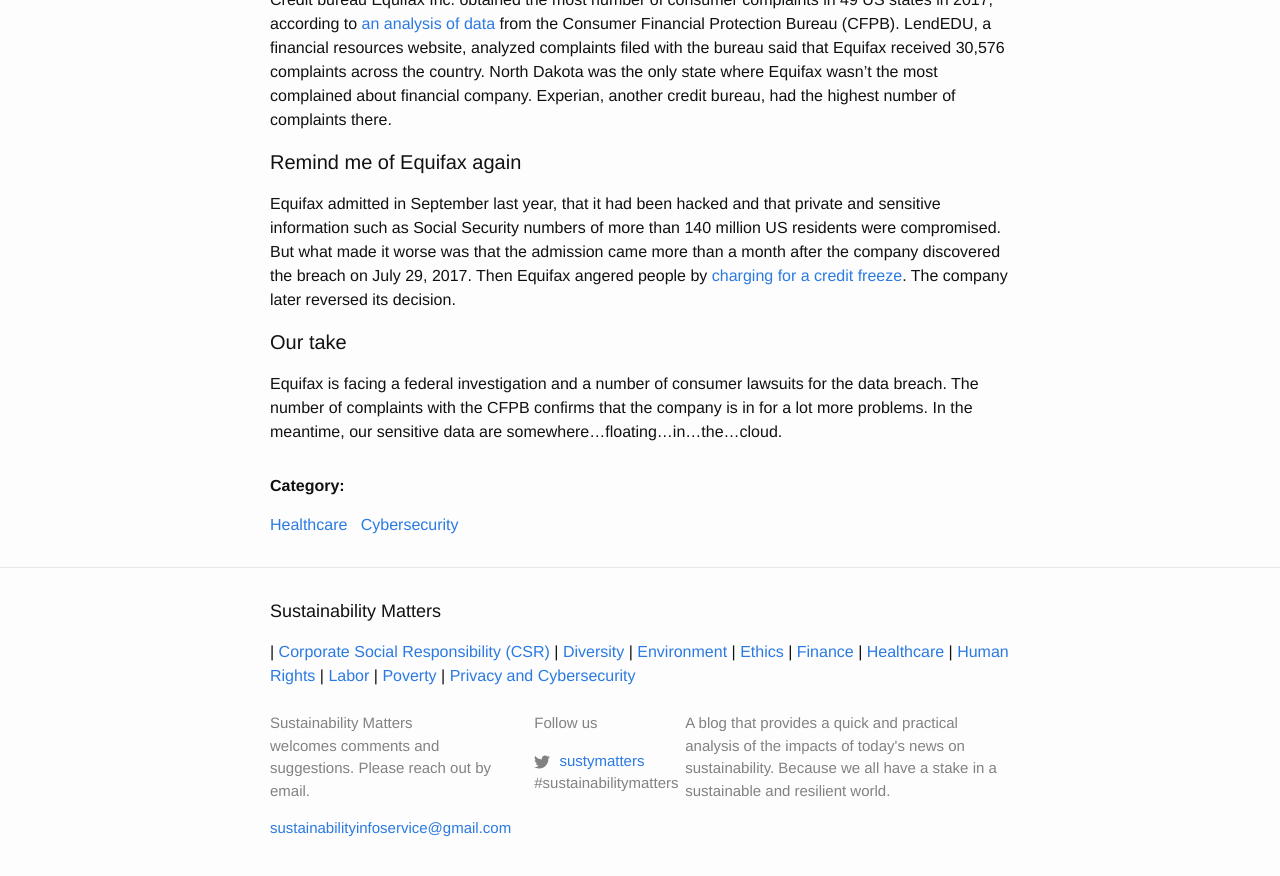
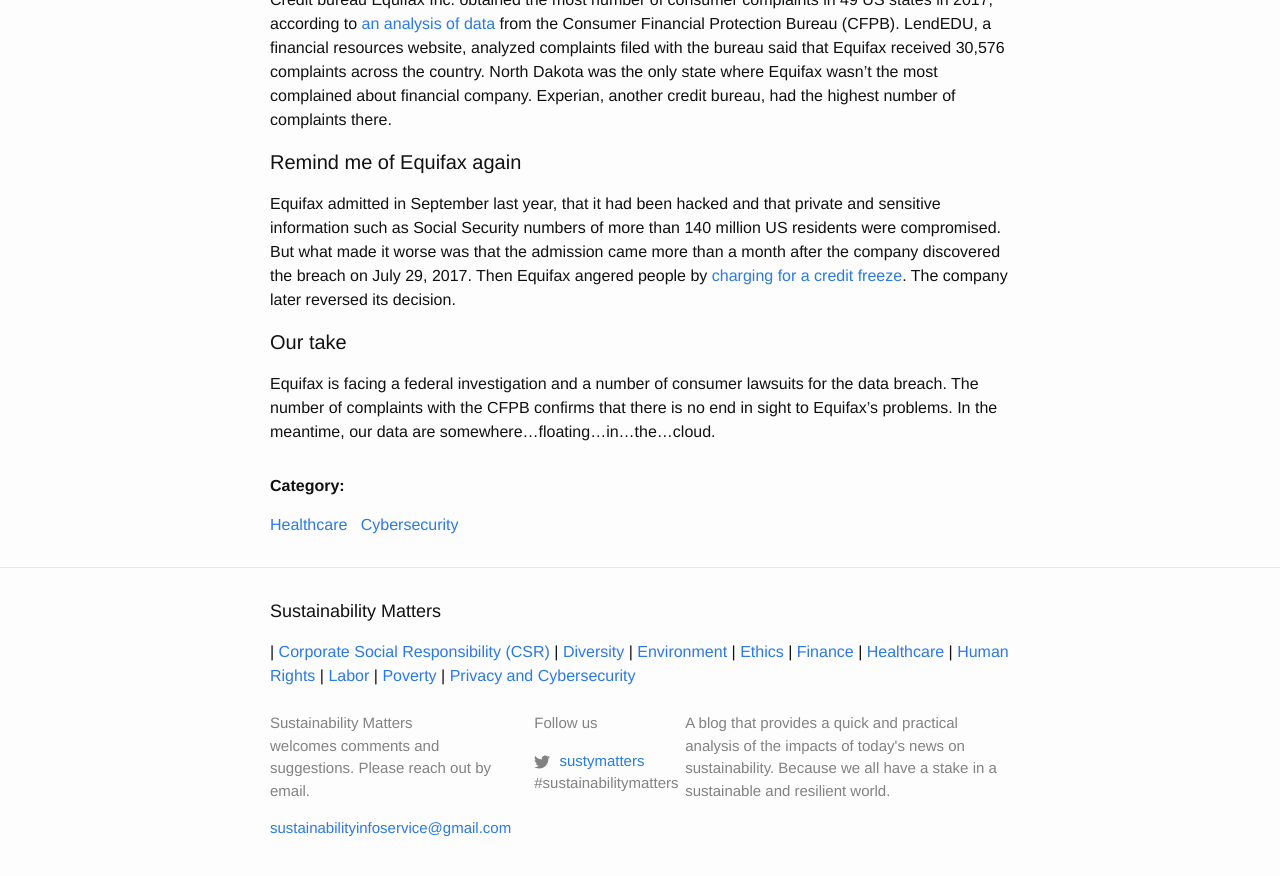
Before and after one commit to Sparkleleuk/Sustainability_Matters, a Jekyll site: the page built from _posts/2018-01-12-opioids-equifax.markdown, in a window 1280 px wide and 900 px high, scrolled down 822 px. Shown: the top 876 px of the window. Built offline with Jekyll 4.4.1, drawn with Linux system fonts in a browser that asks for light colours; some of the changed text lies outside the part shown.

Commit message:
fix post

```diff
--- a/_posts/2018-01-12-opioids-equifax.markdown
+++ b/_posts/2018-01-12-opioids-equifax.markdown
@@ -31,4 +31,4 @@ Equifax admitted in September last year, that it had been hacked and that privat
 
 #### Our take
 
-Equifax is facing a federal investigation and a number of consumer lawsuits for the data breach. The number of complaints with the CFPB confirms that the company is in for a lot more problems. In the meantime, our sensitive data are somewhere...floating...in...the...cloud.
+Equifax is facing a federal investigation and a number of consumer lawsuits for the data breach. The number of complaints with the CFPB confirms that there is no end in sight to Equifax's problems. In the meantime, our data are somewhere...floating...in...the...cloud.
```
Also changed, not shown: other parts of _posts/2018-01-12-opioids-equifax.markdown (+1 -1 lines).
